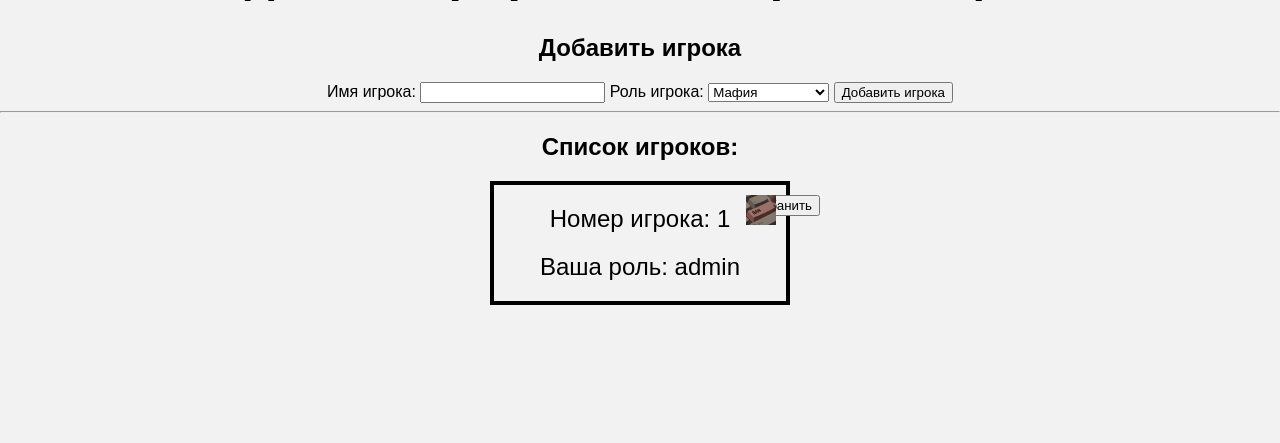
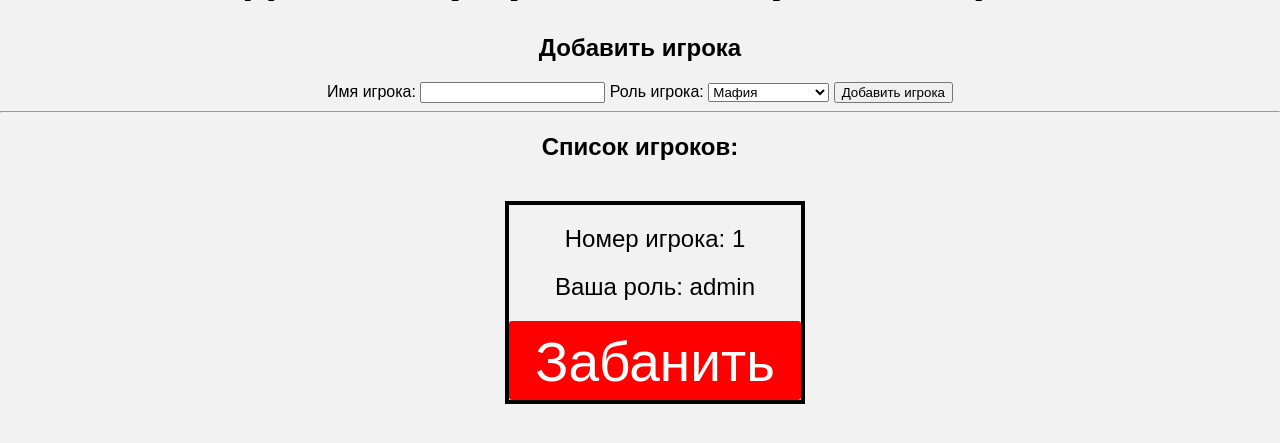
Before and after one commit to san5ezez/Flask_my_project, a Flask app: template templates/admin.html in a window 1280 px wide. Shown: the part 307-750 px from the top of the page. Run offline with Flask 3, Linux system fonts and the light colour scheme; the template is opened without the code that fills it: most values are stand-ins (such as "Sample title", 1, 10 or a date in 2020).

Commit message:
top progect

```diff
--- a/index.py
+++ b/index.py
@@ -15,23 +15,27 @@ all_cards = [sherif_1, sherif_2, doctor, mir_1, mir_2]
 # Маршрут для отображения шаблона и обработки формы
 @app.route('/', methods=['GET', 'POST'])
 def index():
-    if request.method == 'POST':
-        # Получаем выбранную карточку из формы
-        player_card = request.form['card']
-        # Выбираем случайным образом карточку компьютера
-        computer_card = random.choice(all_cards)
-        # Определяем победителя
-        if player_card == 'Мафия':
-            result = 'Вы проиграли! Компьютер выбрал карту ' + computer_card
-        elif player_card == computer_card:
-            result = 'Ничья! Компьютер выбрал ту же карту: ' + computer_card
+    try:
+        if request.method == 'POST':
+            # Получаем выбранную карточку из формы
+            player_card = request.form['card']
+            # Выбираем случайным образом карточку компьютера
+            computer_card = random.choice(all_cards)
+            # Определяем победителя
+            if player_card == 'Мафия':
+                result = 'Вы проиграли! Компьютер выбрал карту ' + computer_card
+            elif player_card == computer_card:
+                result = 'Ничья! Компьютер выбрал ту же карту: ' + computer_card
+            else:
+                result = 'Вы выиграли! Компьютер выбрал карту ' + computer_card
+                    # Возвращаем результат и обновляем страницу
+            return render_template('index.html', result=result)
         else:
-            result = 'Вы выиграли! Компьютер выбрал карту ' + computer_card
-                # Возвращаем результат и обновляем страницу
-        return render_template('index.html', result=result)
-    else:
-    # Если метод запроса GET, отображаем шаблон без результата
-        return render_template('index.html')
+        # Если метод запроса GET, отображаем шаблон без результата
+            return render_template('index.html')
+
+    except KeyError:
+        return render_template('error.html'), 400
 
 @app.route('/delete_card', methods=['POST'])
 def delete_card():
@@ -47,23 +51,10 @@ def delete_card():
 @app.route('/add_player', methods=['POST'])
 def add_ployer():
     pl = {}
-    count = 1
-    pl["id"] = 1
-
-    try:
-        for item in range(len(data)):
-            print(count)
-            if int(data[item]['id']) >= count:
-                count = data[item]['id']
-        pl["id"] = count
-        pl["player_role"] = request.form["player_role"]
-        data.append(pl)
-        return redirect('/admin')
-
-    except:
-        pl["player_role"] = request.form["player_role"]
-        data.append(pl)
-        return redirect('/admin')
+    pl["id"] = random.randint(1, 1000)
+    pl["player_role"] = request.form["player_role"]
+    data.append(pl)
+    return redirect('/admin')
 
 
 @app.route('/admin')
--- a/static/style.css
+++ b/static/style.css
@@ -72,21 +72,21 @@ a:hover {
   }
 }
 .delete {
-  position: absolute;
-  top: 0;
-  right: 0;
-  width: 50px;
-  object-fit: cover;
-  height: 50px;
-  padding: 10px;
+  background-color: #ff0000;
+  color: #fff;
   border: none;
-  cursor: pointer;
+  border-radius: 3px;
+  padding: 3px;
+  margin-top: 3px;
+  font-size: 55px;
 }
 
 .add_player {
   border: 4px solid black;
   position: relative;
   width: 300px;
+  margin: 20px;
+  margin-right: 5px;
 }
 
 .all_player {
@@ -94,5 +94,9 @@ a:hover {
   flex-wrap: wrap;
   justify-content: center;
   align-items: center;
-  margin: 20px 0;
+  margin: 20px;
+  margin-right: 5px;
 }
+.aabbcc {
+  font-size: 80px;
+}
--- a/templates/admin.html
+++ b/templates/admin.html
@@ -38,8 +38,7 @@
             <!-- сделать красивую кнопку - бана -->
             <!-- она должна быть снизу и аккуратной -->
             <form class="delete" action="/delete_card" method="POST">
-              <input type="submit" value="Забанить">
-              <img src="../static/ban-button.gif" class="delete">
+              <input type="submit" value="Забанить" class="delete">
               <input type="hidden" name="id" value="{{ item.id }}"></input>
             </form>
         </div>
```
Also changed, not shown: templates/error.html (added, +8 -0 lines).
